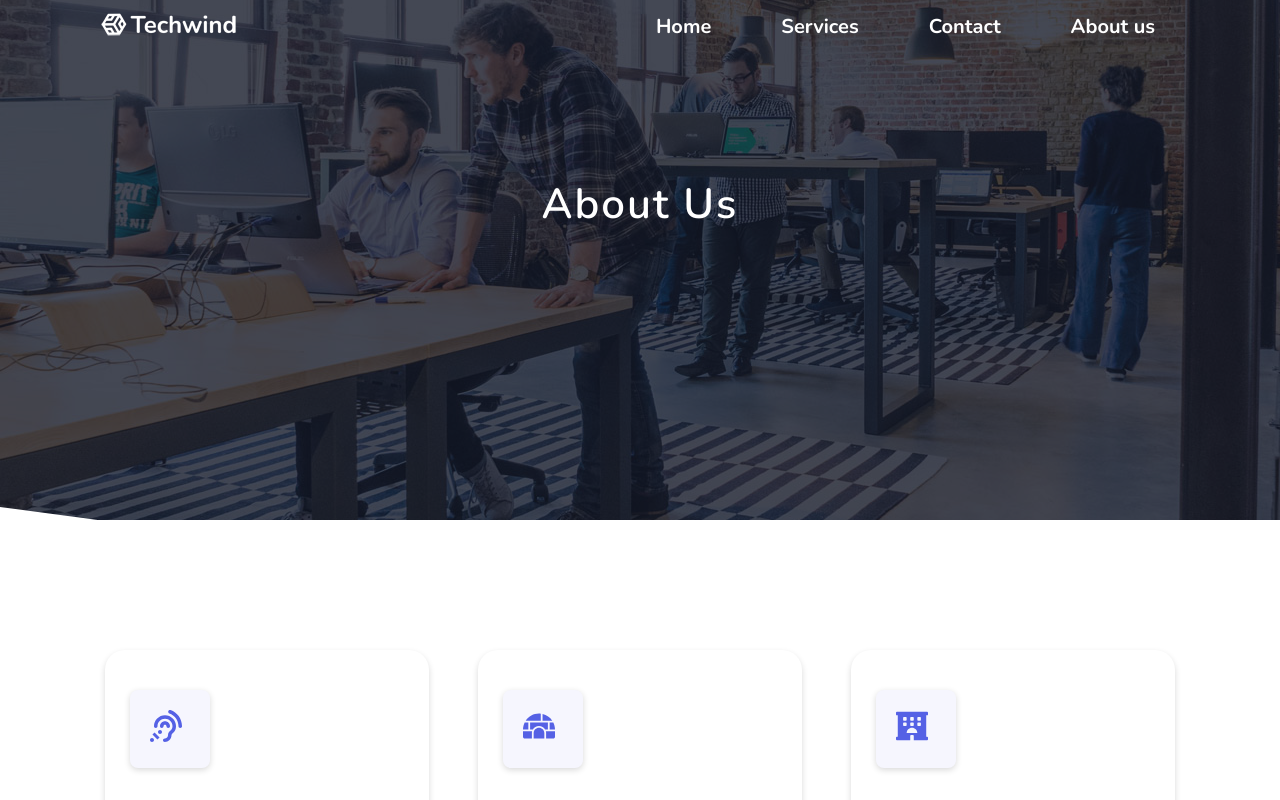
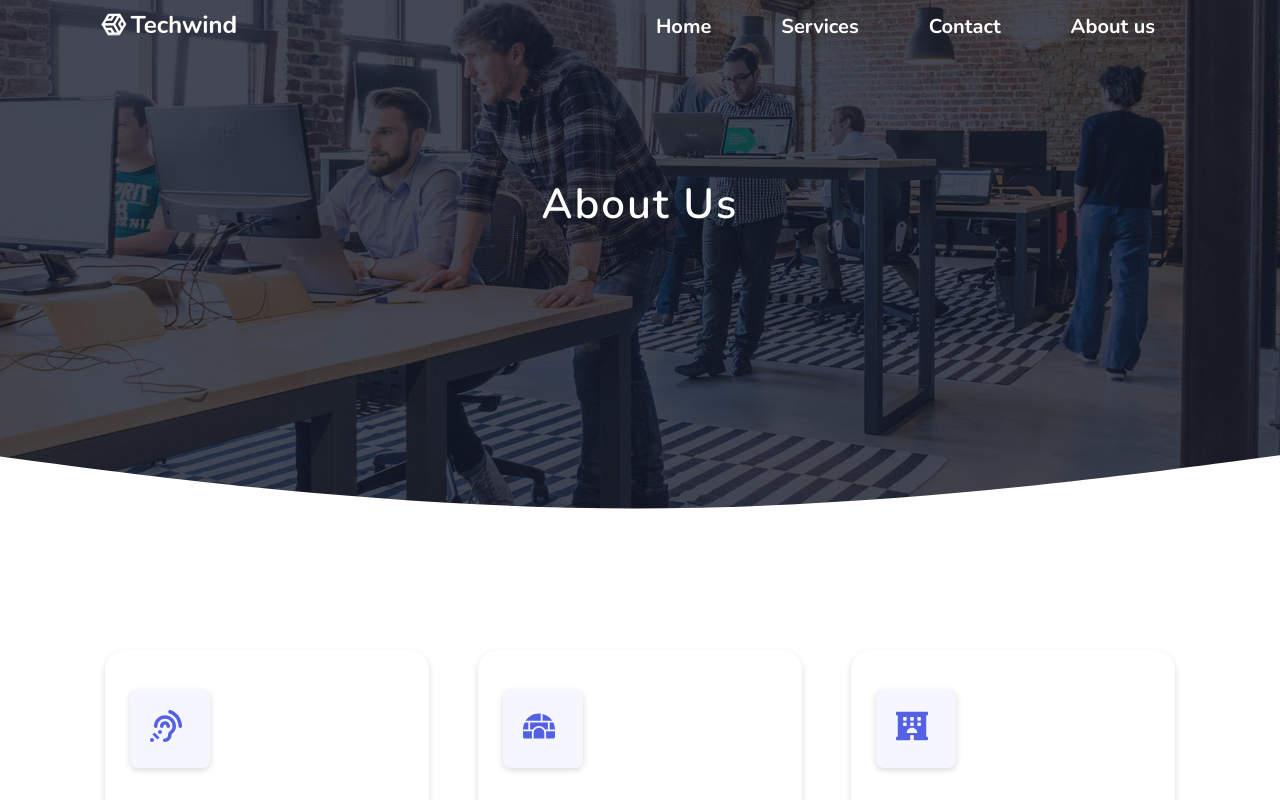
Before and after one commit to Joshua4221/Grid, a Next.js app: page /about in a window 1280 px wide. Shown: the top 800 px of the page. Built offline with nearby package versions, Linux system fonts and the light colour scheme.

Commit message:
resent work

```diff
--- a/Universal-Components/HeroSection/index.js
+++ b/Universal-Components/HeroSection/index.js
@@ -18,13 +18,17 @@ const HeroSection = ({ bg, theme, heroText }) => {
             xmlns="http://www.w3.org/2000/svg"
             width="100%"
             viewBox={`${
-              typeof window !== "undefined" && width > 550 ? "100" : "70"
-            } ${typeof window !== "undefined" && width > 550 ? "250" : "220"} ${
-              typeof window !== "undefined" && width > 560 ? "1250" : "1000"
+              typeof window !== "undefined" && width.width > 550 ? "100" : "70"
             } ${
-              typeof window !== "undefined" && width > 900
+              typeof window !== "undefined" && width.width > 550 ? "250" : "220"
+            } ${
+              typeof window !== "undefined" && width.width > 560
+                ? "1250"
+                : "1000"
+            } ${
+              typeof window !== "undefined" && width.width > 900
                 ? "40"
-                : width > 700
+                : width.width > 700
                 ? "25"
                 : "0.2"
             }`}
```
